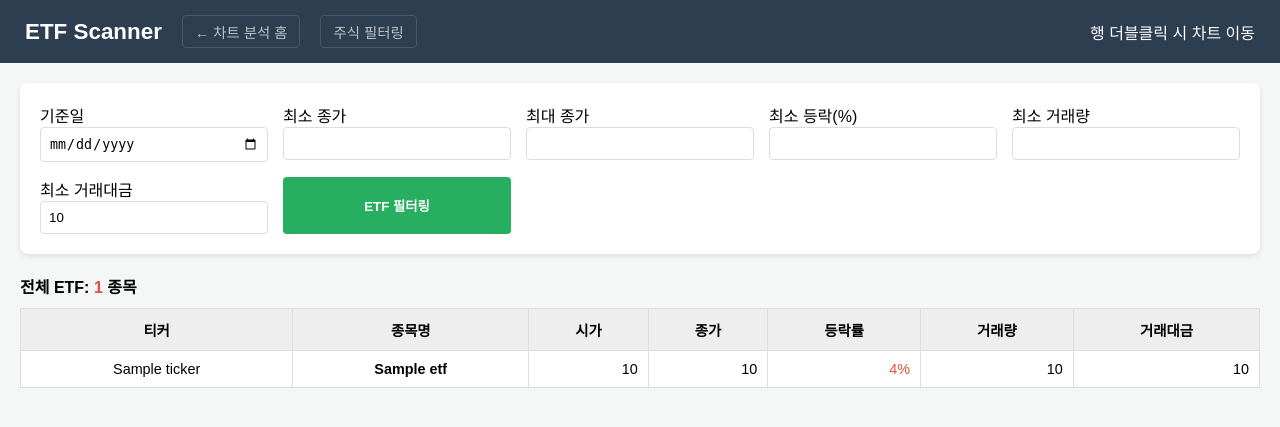
After one commit to linebird/jtrader_web, a Flask app: template templates/etf.html in a window 1280 px wide. The commit adds this page. Shown: the top 427 px of the page. Run offline with Flask 3, Linux system fonts and the light colour scheme; the template is opened without the code that fills it: most values are stand-ins (such as "Sample title", 1, 10 or a date in 2020); parts of the project's set-up code (start-up, migrations or seed data) failed here and were passed over.

Commit message:
feat: etf 종목 선별 추가

```diff
--- a/app.py
+++ b/app.py
@@ -1,7 +1,8 @@
 import os
 from flask import Flask
 from routes.stock_routes import stock_bp
-from routes.ticker_routes import ticker_bp # 추가
+from routes.ticker_routes import ticker_bp
+from routes.etf_routes import etf_bp
 
 app = Flask(__name__)
 
@@ -9,6 +10,7 @@ app = Flask(__name__)
 # url_prefix를 지정하면 해당 라우트의 모든 주소 앞에 붙습니다.
 app.register_blueprint(stock_bp, url_prefix='/')      # 메인 백테스트 화면
 app.register_blueprint(ticker_bp) # /ticker 경로 활성화
+app.register_blueprint(etf_bp)
 
 if __name__ == '__main__':
     port = int(os.environ.get("PORT", 10000))
--- a/routes/stock_routes.py
+++ b/routes/stock_routes.py
@@ -20,7 +20,8 @@ from strategies.sma_strategies import SmaSlopeStrategy, SmaCrossStrategy
 from strategies.custom_strategies import ComplexTrendStrategy
 from strategies.adx_strategy import AdxStrategy, ADX_Indicator
 from strategies.sr_flip_strategy import SrFlipStrategy
-from strategies.volatility_breakout import VolatilityBreakout   # ADX 전략 임포트
+from strategies.volatility_breakout import VolatilityBreakout
+from strategies.vwap_strategy import VWAP_Indicator, VwapStrategy   # ADX 전략 임포트
 
 # 전략 매핑 딕셔너리 (임포트한 클래스 사용)
 STRATEGIES = {
@@ -34,6 +35,7 @@ STRATEGIES = {
     'rsi_support': RsiSupportStrategy,
     'v_breakout': VolatilityBreakout,
     'fibonacci': FibonacciStrategy,
+    'vwap': VwapStrategy,
     'sr_flip': SrFlipStrategy
 }
 
@@ -76,12 +78,15 @@ def index():
         # 3. 차트용 데이터 가공 (기존 로직 100% 동일)
         plot_df = df.reset_index()
 
+        # [시각화용] VWAP 계산
+        plot_df['VWAP'] = VWAP_Indicator(
+            plot_df['High'], plot_df['Low'], plot_df['Close'], plot_df['Volume']
+        )
         # [시각화용] 피보나치 라인 계산
         lookback = 50
         plot_df['HH'] = plot_df['High'].rolling(lookback).max().shift(1)
         plot_df['LL'] = plot_df['Low'].rolling(lookback).min().shift(1)
         diff = plot_df['HH'] - plot_df['LL']
-
         plot_df['Fib382'] = plot_df['HH'] - diff * 0.382
         plot_df['Fib500'] = plot_df['HH'] - diff * 0.500
         plot_df['Fib618'] = plot_df['HH'] - diff * 0.618
@@ -149,6 +154,9 @@ def index():
             p1.line('Date', 'Fib382', source=source, color='blue', line_dash='dashed', legend_label="Fib 38.2%")
             p1.line('Date', 'Fib500', source=source, color='green', line_dash='dashed', legend_label="Fib 50.0%")
             p1.line('Date', 'Fib618', source=source, color='red', line_dash='dashed', legend_label="Fib 61.8%")
+        elif strat_name == 'vwap':
+            # VWAP 라인 그리기 (검은색 실선)
+            p1.line('Date', 'VWAP', source=source, color='black', line_width=2, legend_label="VWAP")
 
         # --- [범례 위치 및 스타일 설정] ---
         p1.legend.location = "top_left"      # 범례를 왼쪽 상단으로 이동
--- /dev/null
+++ b/templates/etf.html
@@ -0,0 +1,89 @@
+<!DOCTYPE html>
+<html lang="ko">
+<head>
+    <meta charset="UTF-8">
+    <title>ETF 종목 필터링</title>
+    <style>
+        body { font-family: sans-serif; margin: 0; background: #f4f7f6; }
+        header { background: #2c3e50; color: white; padding: 15px 25px; display: flex; justify-content: space-between; align-items: center; }
+        header a { color: #bdc3c7; text-decoration: none; font-size: 0.9rem; border: 1px solid #455a64; padding: 5px 12px; border-radius: 4px; }
+        .container { padding: 20px; }
+        .filter-box { background: white; padding: 20px; border-radius: 8px; margin-bottom: 20px; box-shadow: 0 2px 5px rgba(0,0,0,0.1); }
+        .filter-grid { display: grid; grid-template-columns: repeat(5, 1fr); gap: 15px; }
+        .filter-grid div { display: flex; flex-direction: column; }
+        input { padding: 8px; border: 1px solid #ddd; border-radius: 4px; }
+        button { padding: 10px; background: #27ae60; color: white; border: none; border-radius: 4px; cursor: pointer; font-weight: bold; }
+        table { width: 100%; border-collapse: collapse; background: white; }
+        th, td { padding: 10px; border: 1px solid #ddd; text-align: right; font-size: 0.9rem; }
+        th { background: #eee; text-align: center; }
+        tbody tr { cursor: pointer; }
+        tbody tr:hover { background-color: #f1f1f1; }
+        .plus { color: #e74c3c; }
+        .minus { color: #3498db; }
+        .text-center { text-align: center; }
+    </style>
+</head>
+<body>
+
+    <header>
+        <div style="display: flex; align-items: center; gap: 20px;">
+            <div style="font-size: 1.4rem; font-weight: bold;">ETF Scanner</div>
+            <a href="{{ url_for('stock.index') }}">← 차트 분석 홈</a>
+            <a href="{{ url_for('ticker.ticker_list') }}">주식 필터링</a>
+        </div>
+        <span>행 더블클릭 시 차트 이동</span>
+    </header>
+
+    <div class="container">
+        <div class="filter-box">
+            <form method="POST" class="filter-grid">
+                <div><label>기준일</label><input type="date" name="date" value="{{ date }}"></div>
+                <div><label>최소 종가</label><input type="number" step="10" name="min_close" value="{{ params.min_close }}"></div>
+                <div><label>최대 종가</label><input type="number" step="10" name="max_close" value="{{ params.max_close }}"></div>
+                <div><label>최소 등락(%)</label><input type="number" step="0.1" name="min_change" value="{{ params.min_change }}"></div>
+                <div><label>최소 거래량</label><input type="number" name="min_volume" value="{{ params.min_volume }}"></div>
+                <div><label>최소 거래대금</label><input type="number" name="min_amount" value="{{ params.min_amount }}"></div>
+                <button type="submit">ETF 필터링</button>
+            </form>
+        </div>
+
+        <div style="margin-bottom: 10px; font-weight: bold;">
+            전체 ETF: <span style="color: #e74c3c;">{{ total_count }}</span> 종목
+        </div>
+
+        <table>
+            <thead>
+                <tr>
+                    <th>티커</th>
+                    <th>종목명</th>
+                    <th>시가</th>
+                    <th>종가</th>
+                    <th>등락률</th>
+                    <th>거래량</th>
+                    <th>거래대금</th>
+                </tr>
+            </thead>
+            <tbody>
+                {% for e in etfs %}
+                <tr ondblclick="location.href='/?ticker={{ e.ticker }}'">
+                    <td class="text-center">{{ e.ticker }}</td>
+                    <td class="text-center"><b>{{ e.name }}</b></td>
+                    <td>{{ "{:,.0f}".format(e.open | default(0)) }}</td>
+                    <td>{{ "{:,.0f}".format(e.close | default(0)) }}</td>
+                    <td class="{% if e.change_rate > 0 %}plus{% elif e.change_rate < 0 %}minus{% endif %}">
+                        {{ e.change_rate | default(0) }}%
+                    </td>
+                    <td>{{ "{:,.0f}".format(e.volume | default(0)) }}</td>
+                    <td>{{ "{:,.0f}".format(e.amount | default(0)) }}</td>
+                </tr>
+
+
+                {% else %}
+                <tr><td colspan="8" class="text-center">조건에 맞는 ETF가 없습니다.</td></tr>
+                {% endfor %}
+            </tbody>
+        </table>
+    </div>
+
+</body>
+</html>
--- a/templates/index.html
+++ b/templates/index.html
@@ -57,6 +57,7 @@
                     <option value="adx" {% if strategy == 'adx' %}selected{% endif %}>ADX 전략</option>
                     <option value="v_breakout" {% if strategy == 'v_breakout' %}selected{% endif %}>변동성 돌파(래리 윌리엄스)</option>
                     <option value="fibonacci" {% if strategy == 'fibonacci' %}selected{% endif %}>피보나치 되돌림(0.382-0.618)</option>
+                    <option value="vwap" {% if strategy == 'vwap' %}selected{% endif %}>VWAP 돌파(평균 단가)</option>
                     <option value="complex" {% if strategy == 'complex' %}selected{% endif %}>복합 전략</option>
                 </select>
             </div>
```
Also changed, not shown: routes/etf_routes.py (added, +106 -0 lines), strategies/vwap_strategy.py (added, +38 -0 lines).
